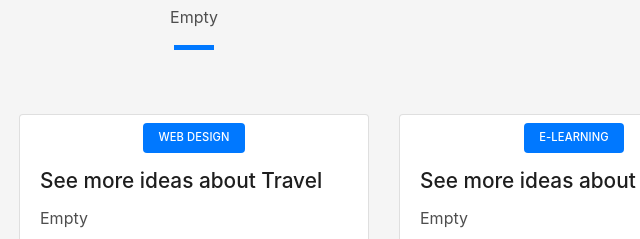
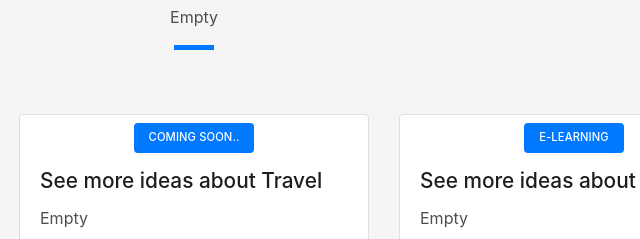
Before and after one commit to FarhanXTanvir/fun_project, a plain HTML site: page index.html in a window 1280 px wide. Shown: the part 5221-5460 px from the top of the page, 446-1086 px from the left. Drawn offline with Linux system fonts and the light colour scheme; files whose address does not match are found by name.

Commit message:
Update index.html

```diff
--- a/index.html
+++ b/index.html
@@ -566,7 +566,7 @@
             <div class="card-body">
               <div class="card-category-box">
                 <div class="card-category">
-                  <h6 class="category">Web Design</h6>
+                  <h6 class="category">Coming Soon..</h6>
                 </div>
               </div>
               <h3 class="card-title"><a href="blog-single.html">See more ideas about Travel</a></h3>
```
